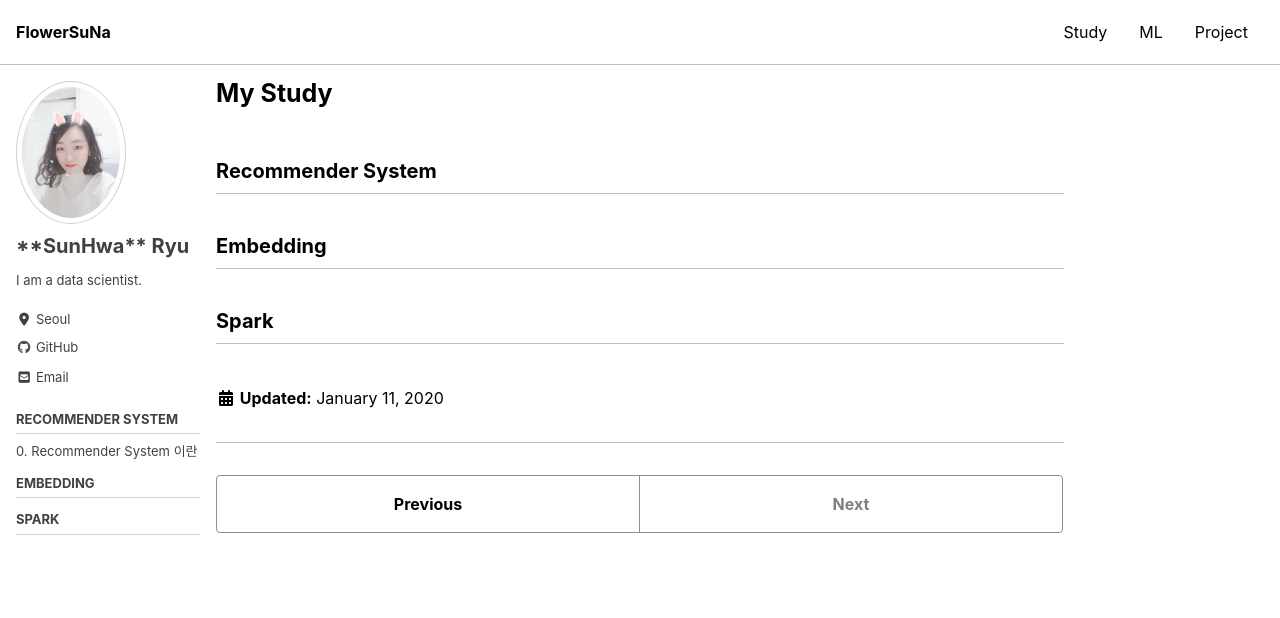
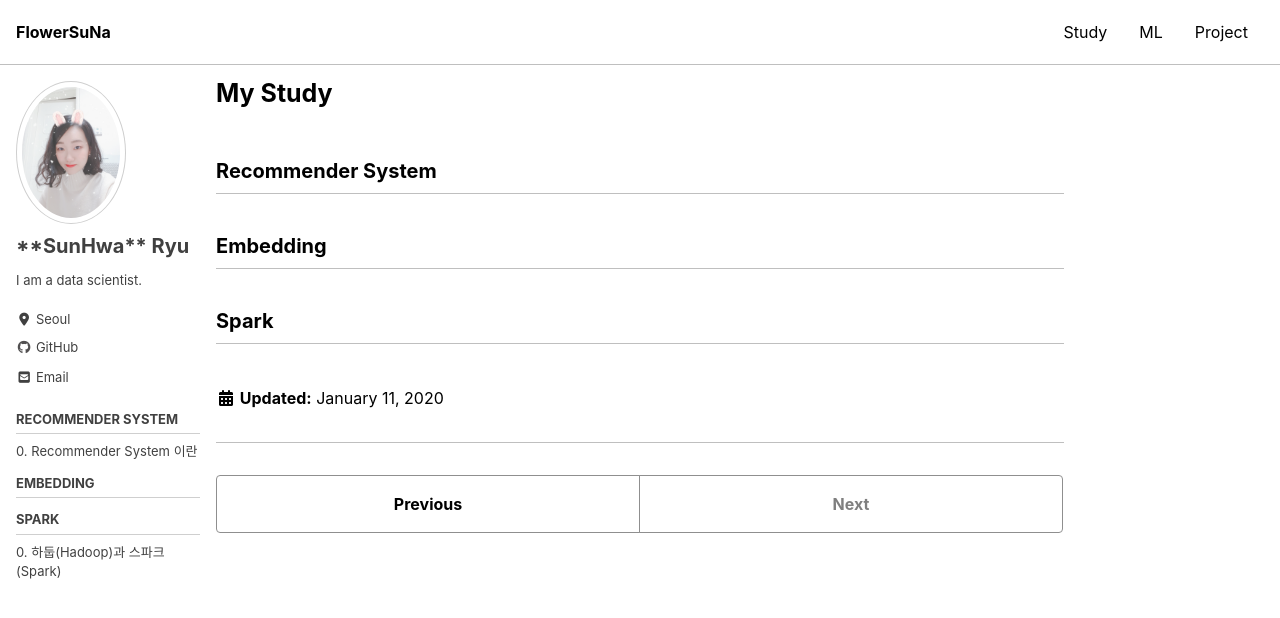
Before and after one commit to MinPinSunHwa/suna.github.io, a Jekyll site: the page built from _study/study.md, in a window 1280 px wide and 900 px high. Shown: the top 618 px of the window. Built offline with Jekyll 4.4.1, drawn with Linux system fonts in a browser that asks for light colours; cached includes are drawn as plain includes; nearby versions of some CDN libraries.

Commit message:
Update navigation.yml

```diff
--- a/_data/navigation.yml
+++ b/_data/navigation.yml
@@ -46,3 +46,6 @@ study:
         url: /study/recommender_system/0/
   - title: "Embedding"
   - title: "Spark"
+    children:
+      - title: "0. 하둡(Hadoop)과 스파크(Spark)"
+        url: /study/spark/0/
```
